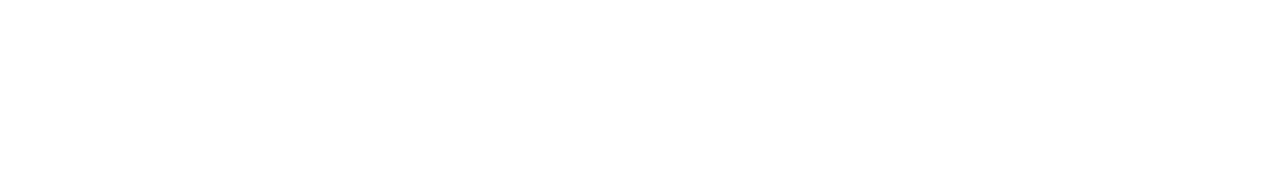
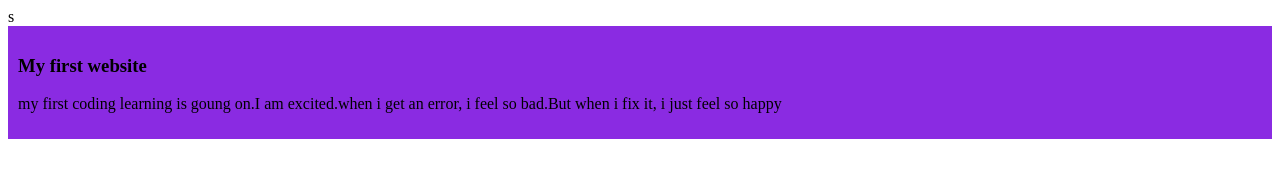
Before and after one commit to pritam0111/my-simple-website, a plain HTML site: page index.html in a window 1280 px wide. Drawn offline with Linux system fonts and the light colour scheme.

Commit message:
added the fist blog

```diff
--- a/index.html
+++ b/index.html
@@ -4,8 +4,13 @@
     <meta charset="UTF-8">
     <meta name="viewport" content="width=device-width, initial-scale=1.0">
     <title>My Simple Website</title>
-</head>
+    <link rel="stylesheet" href="styles/block.css">
+</head>s
 <body>
+    <div>
+        <h3>My first website</h3>
+        <p>my first coding learning is goung on.I am excited.when i get an error, i feel so bad.But when i fix it, i just feel so happy</p>
+    </div>
 
 </body>
 </html>
--- /dev/null
+++ b/styles/block.css
@@ -0,0 +1,4 @@
+div{
+    background-color: blueviolet;
+    padding: 10px;
+}
```
